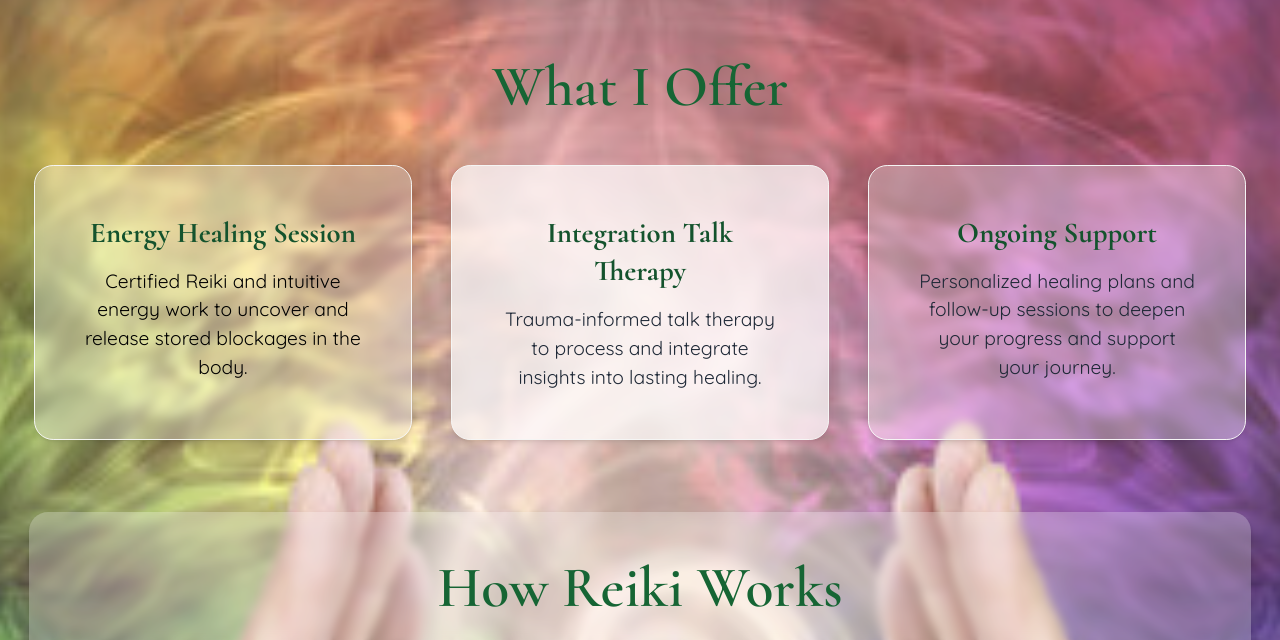
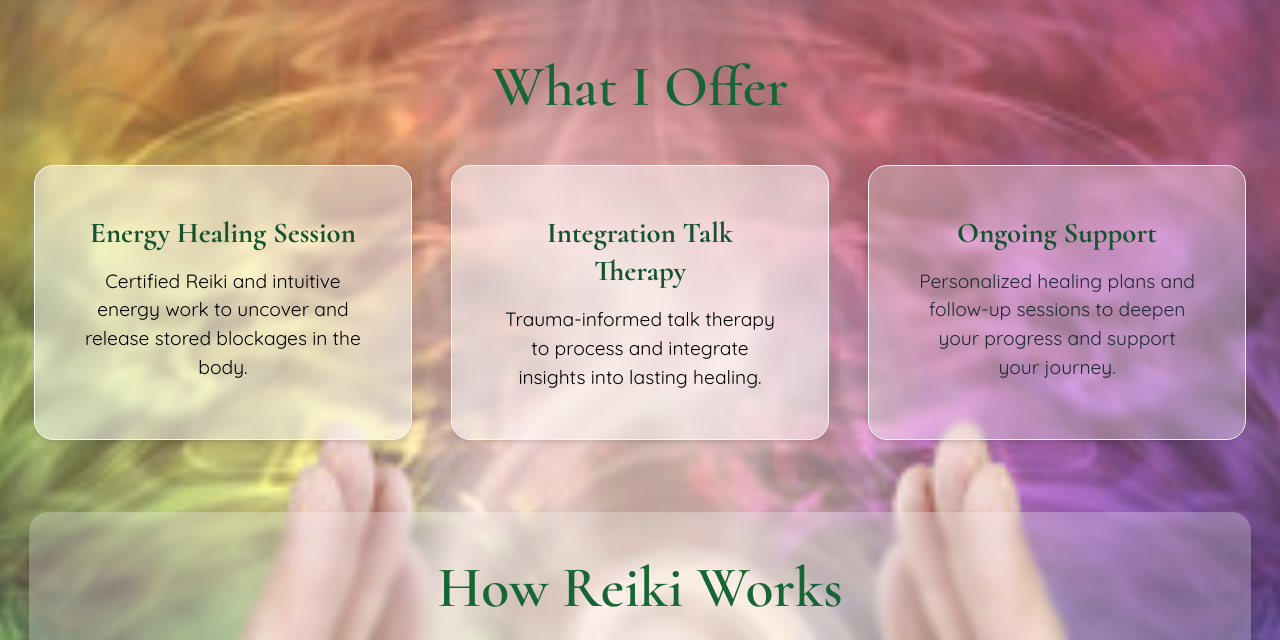
Before and after one commit to rand777chubbs/ReleaseToRise, a plain HTML site: page index.html in a window 1280 px wide. Shown: the part 727-1367 px from the top of the page. Drawn offline with nearby package versions, Linux system fonts and the light colour scheme.

Commit message:
Update index.html

```diff
--- a/index.html
+++ b/index.html
@@ -37,13 +37,13 @@
       <div class="rounded-2xl p-1">
         <h2 class="text-4xl md:text-5xl font-semibold text-center text-green-800 mb-10">What I Offer</h2>
         <div class="grid md:grid-cols-3 gap-8">
-          <div class="rounded-2xl shadow-md bg-white/30 backdrop-blur-sm p-8 md:p-10 text-center border border-stone-100">
+          <div class="rounded-2xl shadow-md bg-white/50 backdrop-blur-sm p-8 md:p-10 text-center border border-stone-100">
             <h3 class="text-2xl font-bold text-green-900 mb-3">Energy Healing Session</h3>
             <p class="text-black">Certified Reiki and intuitive energy work to uncover and release stored blockages in the body.</p>
           </div>
-          <div class="rounded-2xl shadow-md bg-white/70 backdrop-blur-sm p-8 md:p-10 text-center border border-stone-100">
+          <div class="rounded-2xl shadow-md bg-white/50 backdrop-blur-sm p-8 md:p-10 text-center border border-stone-100">
             <h3 class="text-2xl font-bold text-green-900 mb-3">Integration Talk Therapy</h3>
-            <p class="text-gray-800">Trauma-informed talk therapy to process and integrate insights into lasting healing.</p>
+            <p class="text-black">Trauma-informed talk therapy to process and integrate insights into lasting healing.</p>
           </div>
           <div class="rounded-2xl shadow-md bg-white/30 backdrop-blur-sm p-8 md:p-10 text-center border border-stone-100">
             <h3 class="text-2xl font-bold text-green-900 mb-3">Ongoing Support</h3>
```
